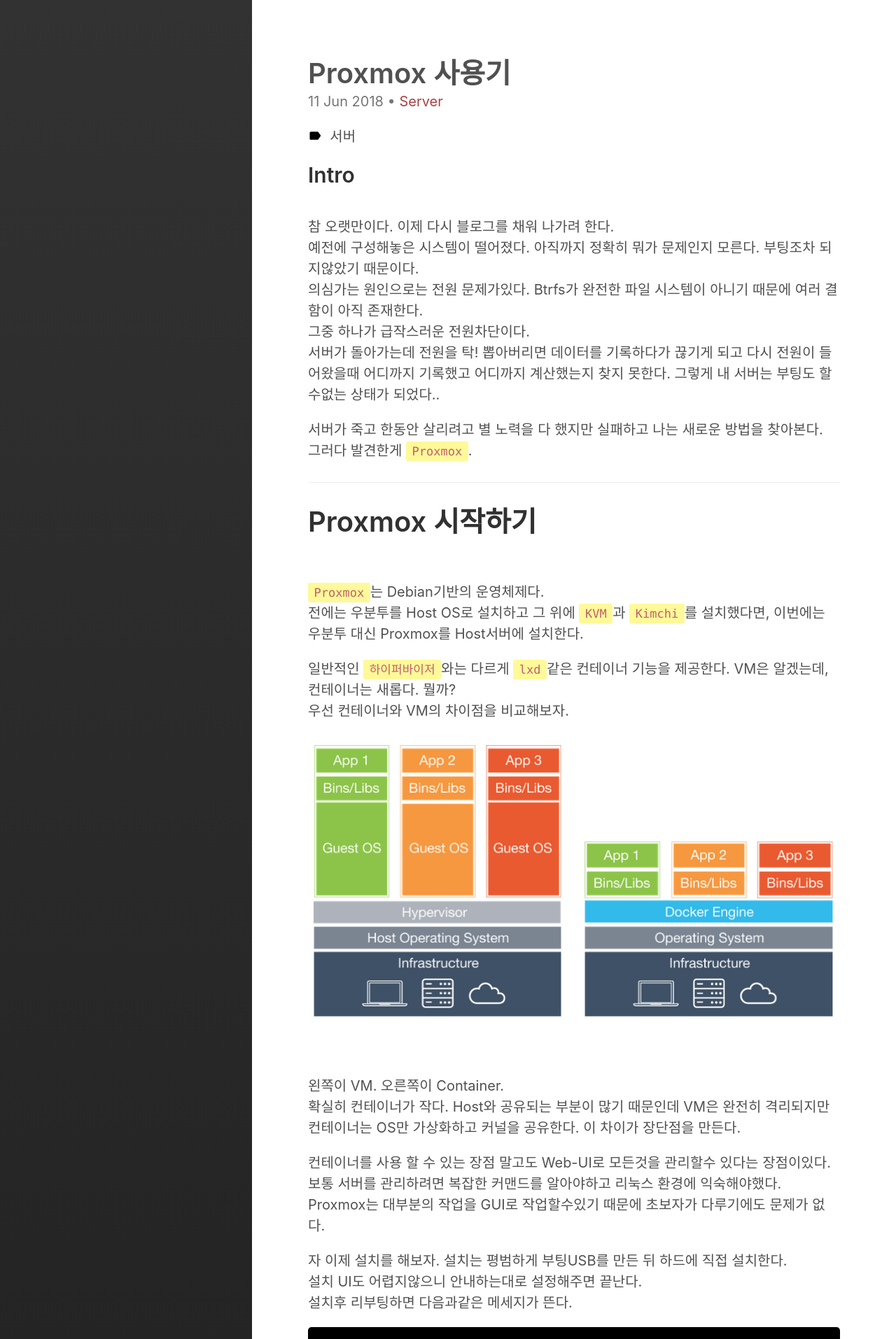
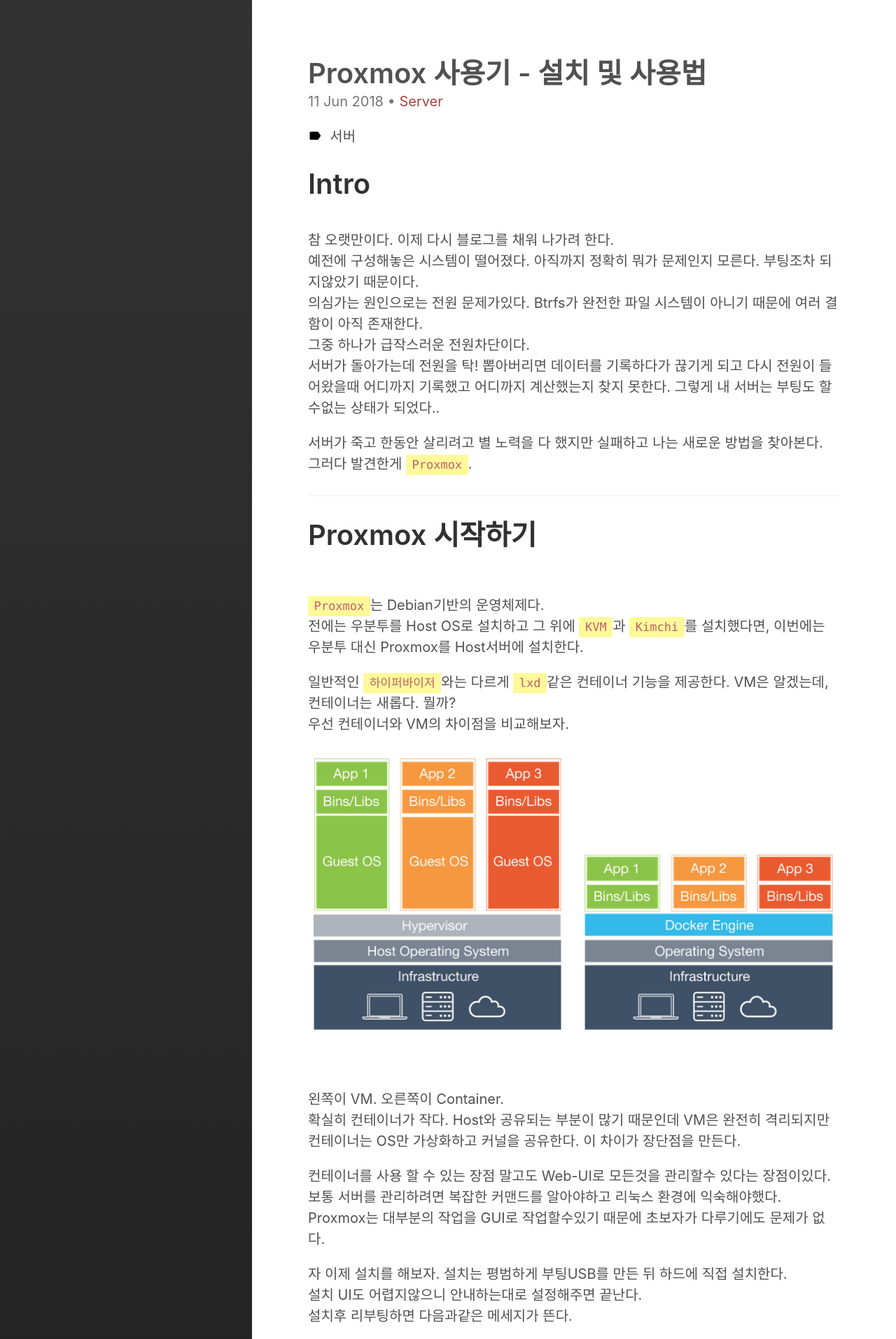
Before and after one commit to Cozy-Ho/Cozy-Ho.github.io, a Jekyll site: the page built from _posts/2018-06-11-Proxmox로 이전하기.md, in a window 1280 px wide. Shown: the top 1914 px of the page at 70% size. Built offline with Jekyll 4.4.1, drawn with Linux system fonts in a browser that asks for light colours; comment, search, counter and statistics services are not loaded.

Commit message:
[Fix]typo, layout

```diff
--- a/_posts/2018-06-11-Proxmox로 이전하기.md
+++ b/_posts/2018-06-11-Proxmox로 이전하기.md
@@ -1,13 +1,13 @@
 ---
 layout : post
-title : Proxmox 사용기
+title : Proxmox 사용기 - 설치 및 사용법
 date : 2018-06-11 11:17:23
 tags:
 - 서버
 category: Server
 ---
 
-## Intro
+# Intro
 <br>
 참 오랫만이다. 이제 다시 블로그를 채워 나가려 한다.<br>예전에 구성해놓은 시스템이 떨어졌다. 아직까지 정확히 뭐가 문제인지 모른다. 부팅조차 되지않았기 때문이다.<br>의심가는 원인으로는 전원 문제가있다. Btrfs가 완전한 파일 시스템이 아니기 때문에 여러 결함이 아직 존재한다.<br>그중 하나가 급작스러운 전원차단이다.<br>서버가 돌아가는데 전원을 탁! 뽑아버리면 데이터를 기록하다가 끊기게 되고 다시 전원이 들어왔을때 어디까지 기록했고 어디까지 계산했는지 찾지 못한다. 그렇게 내 서버는 부팅도 할수없는 상태가 되었다..
 <br>
```
Also changed, not shown: _posts/2018-07-05-IPTV_ip주소 스캔하기.md (+2 -2 lines).
